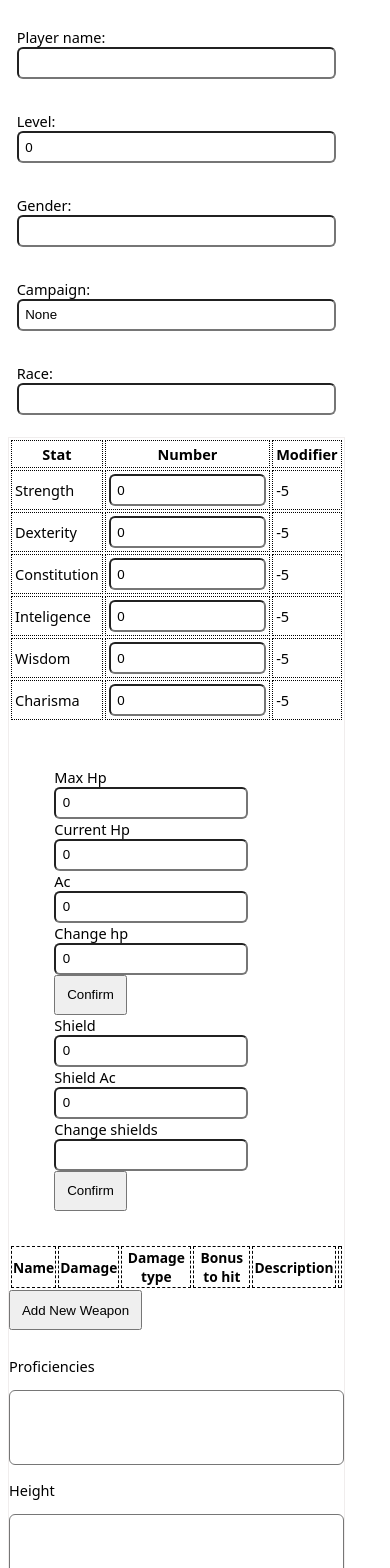
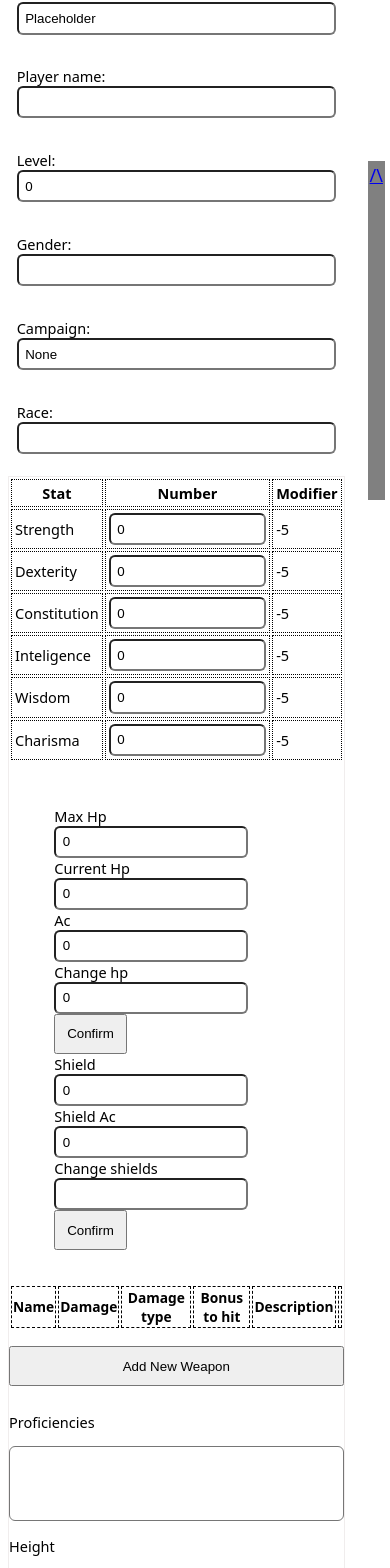
Before and after one commit to szynszyl320/Dndnt-DmScream, an Angular app: page / in a window 390 px wide. Shown: the part 339-1907 px from the top of the page. Built offline with nearby package versions, Linux system fonts and the light colour scheme.

Commit message:
Css fix and character search form

```diff
--- a/src/app/app.component.css
+++ b/src/app/app.component.css
@@ -57,6 +57,15 @@ app-toolbox {
   z-index: 9999;
 }
 
+#go_up_button {
+  position: fixed;
+  right: 5px;
+  bottom: 5px;
+  background-color: gray;
+  font-size: large;
+  padding: 2px;
+}
+
 @media (max-width: 800px) {
   /* stack sidebar under/above content on mobile */
   #container {
@@ -74,6 +83,10 @@ app-toolbox {
   #left_section {
     width: 100%;
     order: 1;
+  }
+
+  #go_up_button {
+    top: 500px;
   }
 
   app-toolbox {
--- a/src/app/app.component.html
+++ b/src/app/app.component.html
@@ -41,4 +41,6 @@
 
 </section>
 
+<a href="#sideBar_Toggle" id="go_up_button">/\</a>
+
 <router-outlet />
--- a/src/app/components/character-selection/character-selection.component.html
+++ b/src/app/components/character-selection/character-selection.component.html
@@ -1,3 +1,13 @@
+<input type="text" name="character_search" id="character_search" [(ngModel)]="searchTerm">
+@if (searchTerm.trim()) {
+    @for (Character of CharactersArray; track $index) {
+        @if (Character.name.toLowerCase().includes(searchTerm.toLowerCase())) {
+            <button (click)="chooseCharacter(Character)">
+                {{Character.name}} || {{Character.campaign}}
+            </button>
+        }
+    }
+} @else {
     @for (campaign of campaigns; track $index) {
         <h3 (click)="toggleCampaign(campaign)">{{campaign}}</h3>
 
@@ -11,6 +21,7 @@
             }
         }
     }
+}
 
 <button (click)="isCreatorVisible = !isCreatorVisible" id="creatorButton">
     {{ (isCreatorVisible)? "Close" : "Open" }} creator
--- a/src/app/components/character-selection/character-selection.component.ts
+++ b/src/app/components/character-selection/character-selection.component.ts
@@ -1,11 +1,13 @@
 import { Component} from '@angular/core';
+import { FormsModule } from '@angular/forms';
 import { CharacterHandlerService } from '../../services/character-handler.service';
 import { ScuffCharacter } from '../../class/scuff-character';
 import { DndtCharacter } from '../../class/dndt-character';
 
+
 @Component({
   selector: 'app-character-selection',
-  imports: [],
+  imports: [FormsModule],
   templateUrl: './character-selection.component.html',
   styleUrl: './character-selection.component.css'
 })
@@ -18,6 +20,8 @@ export class CharacterSelectionComponent {
   isCreatorVisible :boolean = false;
 
   collapsed: { [campaign: string]: boolean } = {};
+
+  searchTerm :string = '';
 
   constructor(private characterHandler: CharacterHandlerService) {}
 
@@ -62,5 +66,14 @@ export class CharacterSelectionComponent {
     this.collapsed[campaign] = !this.collapsed[campaign];
   }
 
+  filterCharacters(campaign: string): any[] {
+    if (!this.searchTerm.trim()) {
+      return this.CharactersArray.filter((c: any) => c.campaign === campaign);
+    }
+    return this.CharactersArray.filter((c: any) =>
+      c.campaign === campaign &&
+      c.name.toLowerCase().includes(this.searchTerm.toLowerCase())
+    );
+  }
 
 }
--- a/src/app/components/character/character.component.css
+++ b/src/app/components/character/character.component.css
@@ -37,8 +37,8 @@ td textarea {
     resize: none;
 }
 
-#center_section {
-    width: 40%;
+#middle_section {
+    width: 50%;
     display: flex;
     flex-direction: column;
     min-height: 0;
@@ -62,7 +62,7 @@ td textarea {
 #weapons {
     overflow: auto;
     margin-top: 10%;
-    max-height: 440px;
+    max-height: 380px;
     display: block;
     width: 100%;
     box-sizing: border-box;
@@ -120,6 +120,12 @@ td textarea {
   -webkit-overflow-scrolling: touch;
 }
 
+@media (max-width: 1440px) {
+  #weapons {
+    margin-bottom: 2vh;
+  }
+}
+
 @media (max-width: 800px) {
   header {
     flex-direction: column;
@@ -130,6 +136,10 @@ td textarea {
     width: 100%;
     margin: 0.25rem 0;
     padding: 0.6rem;
+  }
+
+  #middle_section {
+    width: 100%;
   }
 
   main {
@@ -144,7 +154,7 @@ td textarea {
   }
 
   #weapons {
-    max-height: 250px;
+    max-height: 200px;
     font-size: 0.95rem;
   }
 
--- a/src/app/components/dndnt-character/dndnt-character.component.css
+++ b/src/app/components/dndnt-character/dndnt-character.component.css
@@ -37,7 +37,7 @@ td textarea {
     resize: none;
 }
 
-#center_section {
+#middle_section {
     width: 40%;
     display: flex;
     flex-direction: column;
@@ -146,6 +146,10 @@ td textarea {
     overflow-x: auto;
   }
 
+  #middle_section {
+    display: 100%;
+  }
+
   #weapons {
     max-height: 250px;
     font-size: 0.95rem;
```
Lines whose indentation alone changed are shown as unchanged.
